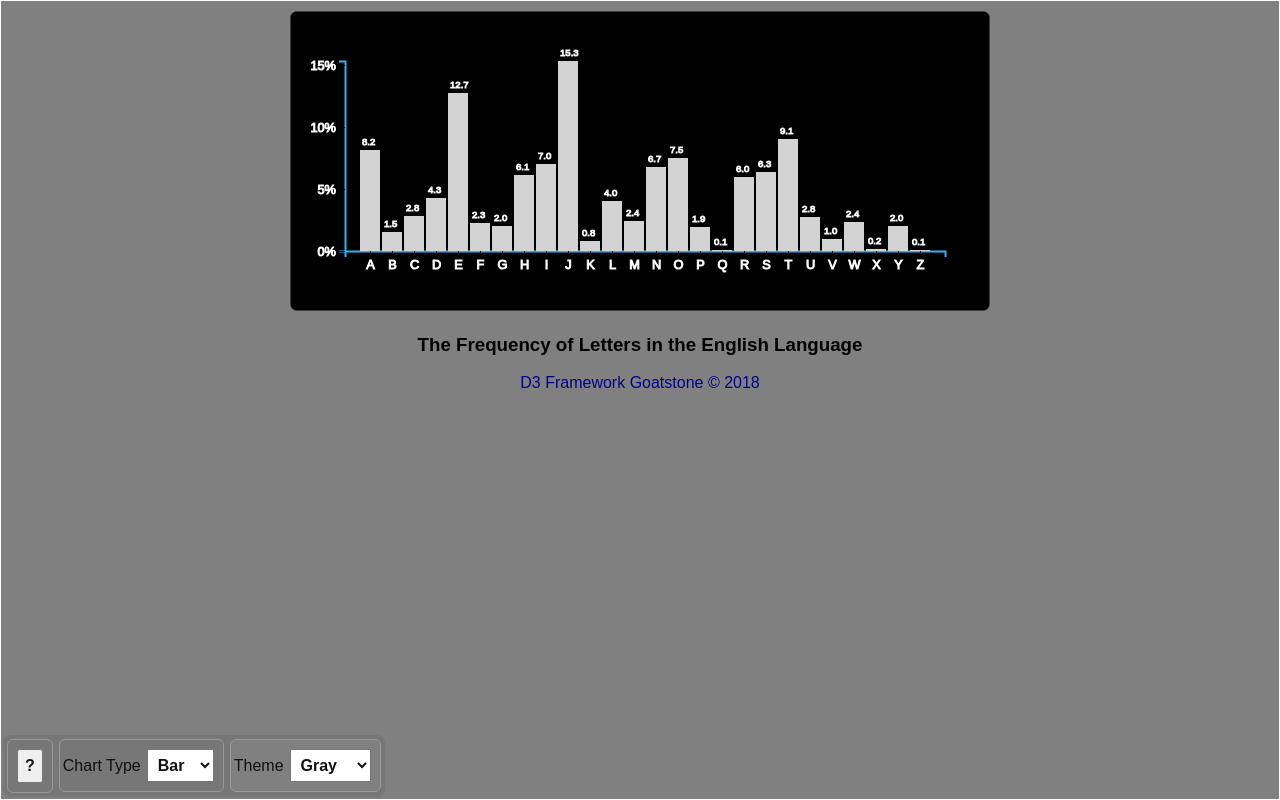
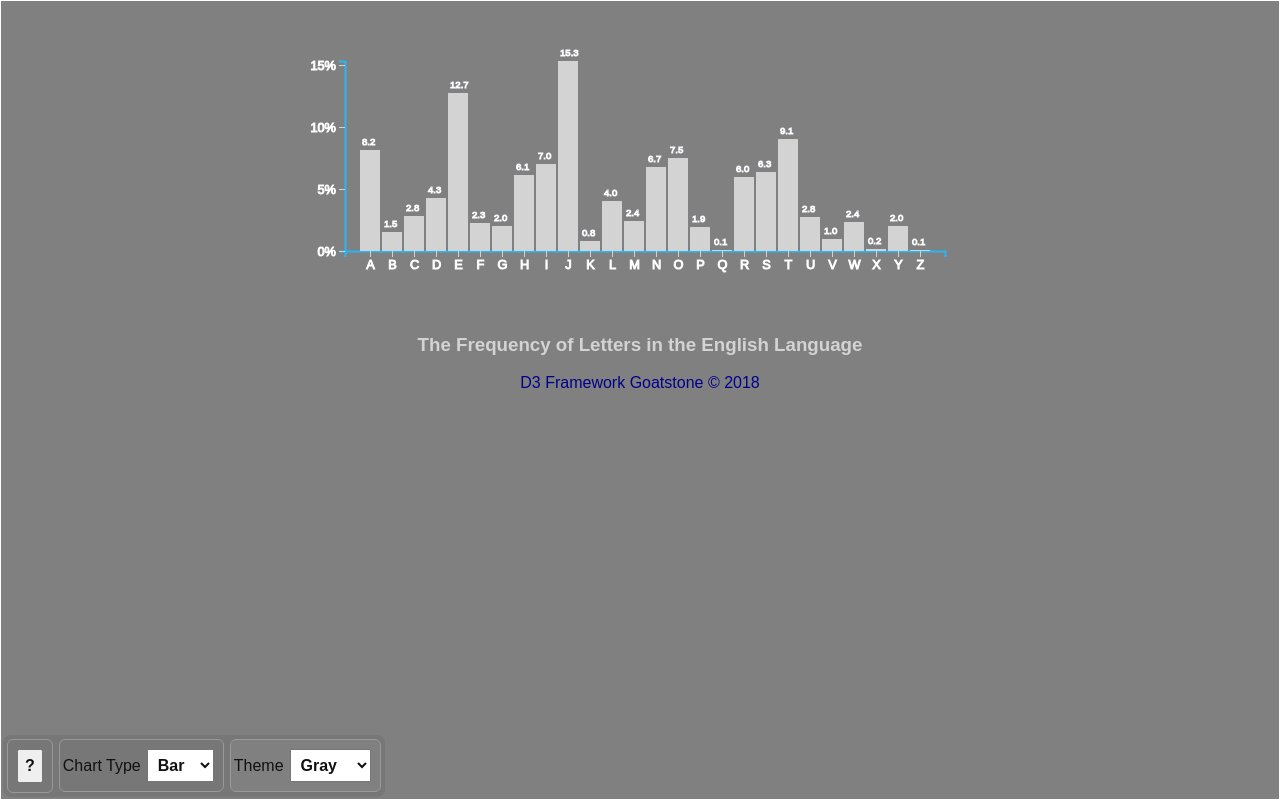
Before and after one commit to goatstone/d3-frame, a React app: page / in a window 1280 px wide. Built offline with nearby package versions, Linux system fonts and the light colour scheme.

Commit message:
use getStyles in BarChart

```diff
--- a/src/component/BarChart/index.js
+++ b/src/component/BarChart/index.js
@@ -5,7 +5,7 @@ import XAxis from './XAxis'
 import YAxis from './YAxis'
 import './style.scss'
 import { StoreContext } from '../../StoreContext'
-import getColors from '../../getColors'
+import getStyle, { styleTypes } from '../../get-style'
 
 const BarChart = ({ config }) => {
   const {
@@ -29,7 +29,7 @@ const BarChart = ({ config }) => {
                 width={containerWidth}
                 height={height}
                 dataComponentType="chart"
-                background={getColors(state.theme).background()}
+                background={getStyle(state.theme, styleTypes.GENERIC).background(true)}
                 margin={margin}
                 containerWidth={containerWidth}
               >
@@ -48,7 +48,7 @@ const BarChart = ({ config }) => {
                   width={width}
                   height={height}
                   barHeightMax={barHeightMax}
-                  foregroundColor={getColors(state.theme).foreground()}
+                  foregroundColor={getStyle(state.theme, styleTypes.GENERIC).foreground(true)}
                 />
               </ChartFrame>
               <h3>The Frequency of Letters in the English Language</h3>
--- a/src/get-style.js
+++ b/src/get-style.js
@@ -17,6 +17,7 @@ const style = {
       padding: '10px',
       margin: '1px',
       background: backgroundColor,
+      color: '#eee',
       fontFamily: 'sans-serif',
       textAlign: 'center',
       flexWrap: 'wrap',
@@ -61,20 +62,24 @@ const style = {
     },
   },
 }
-function updateStyle(theme, styleTypeB) {
+function updateStyle(theme, styleType) {
   /* eslint indent: "off" */
   switch (theme) {
     case 'RED':
-      style[styleTypeB].main.background = 'red'
+      style[styleType].main.background = 'red'
+      style[styleType].main.color = 'orange'
       break
     case 'GRAY':
-      style[styleTypeB].main.background = 'gray'
+      style[styleType].main.background = 'gray'
+      style[styleType].main.color = 'lightgray'
       break
     case 'GREEN':
-      style[styleTypeB].main.background = 'green'
+      style[styleType].main.background = 'green'
+      style[styleType].main.color = 'lightgreen'
       break
     case 'BLUE':
-      style[styleTypeB].main.background = 'blue'
+      style[styleType].main.background = 'blue'
+      style[styleType].main.color = 'lightblue'
       break
     default:
       throw new Error('Theme does not exist')
@@ -92,7 +97,9 @@ function getStyle(theme, styleType) {
     const sheet = jss.createStyleSheet(selectedStyle).attach()
     return sheet.classes.main
   }
-  const background = () => {
+  // if value param return only value an not style sheet name
+  const background = (valueOnly) => {
+    if (valueOnly) return selectedStyle.main.background
     const sheet = jss.createStyleSheet({
       main: {
         background: selectedStyle.main.background,
@@ -100,9 +107,19 @@ function getStyle(theme, styleType) {
     }).attach()
     return sheet.classes.main
   }
+  const foreground = (valueOnly) => {
+    if (valueOnly) return selectedStyle.main.color
+    const sheet = jss.createStyleSheet({
+      main: {
+        color: selectedStyle.main.color,
+      },
+    }).attach()
+    return sheet.classes.main
+  }
   return {
     main,
     background,
+    foreground,
   }
 }
 
```
